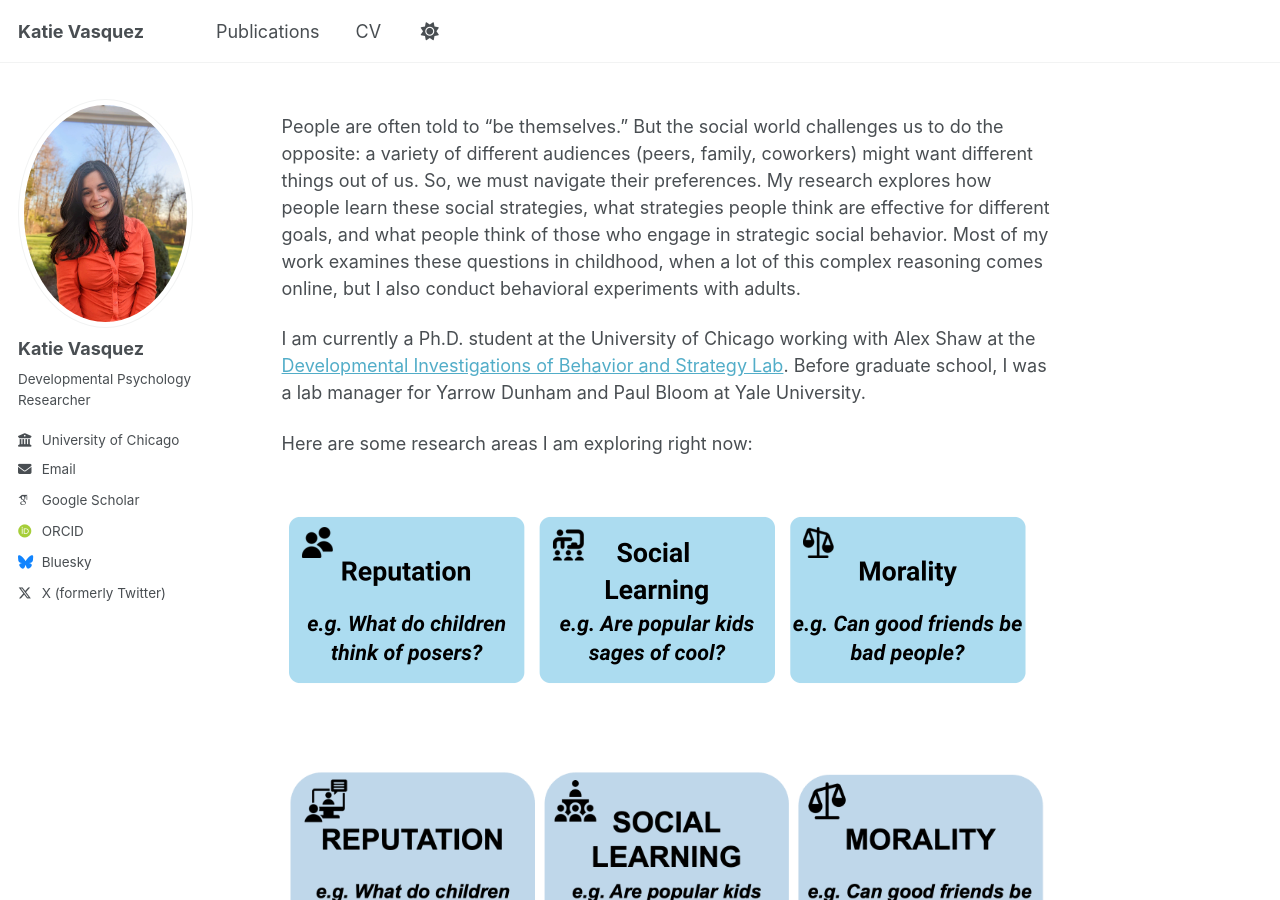
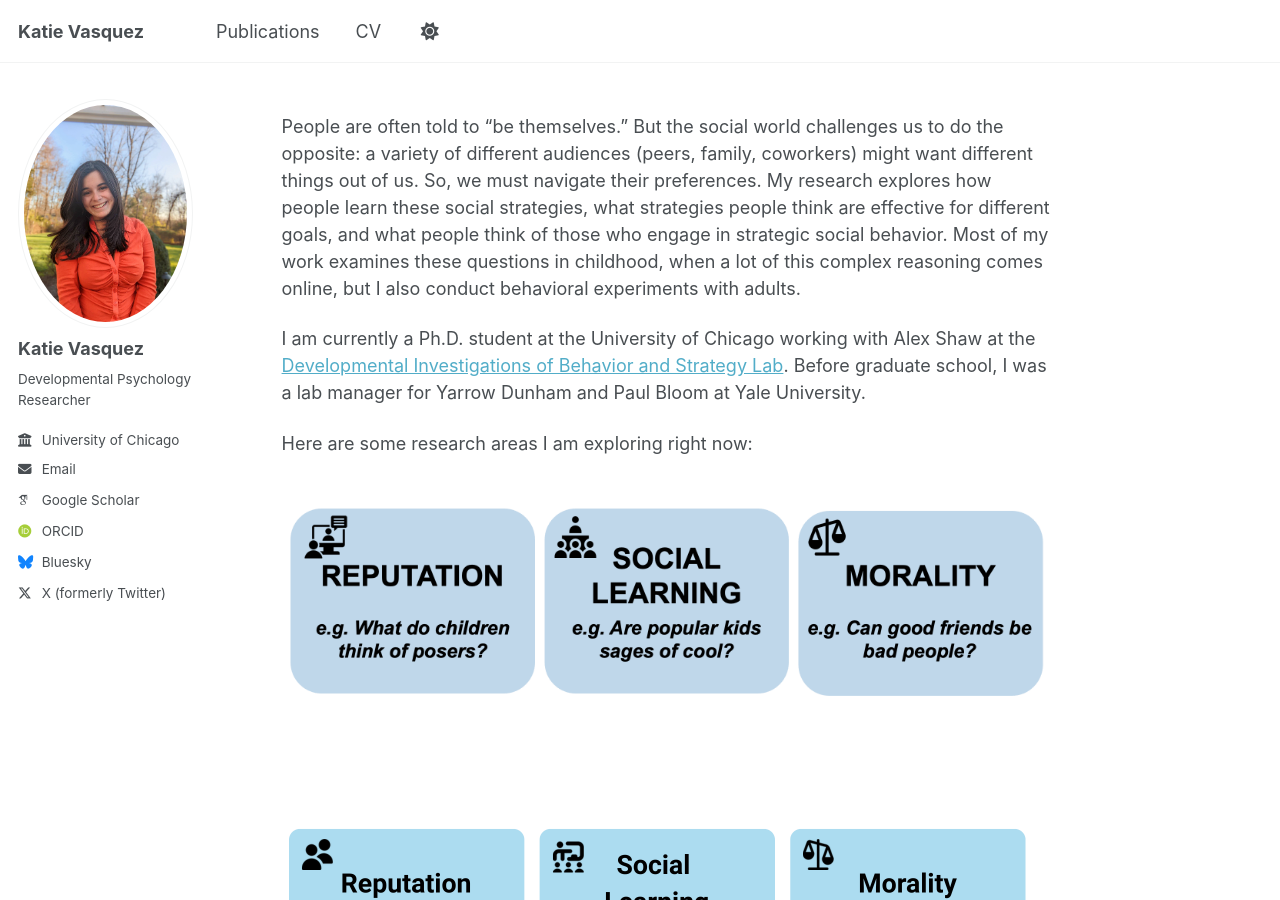
Before and after one commit to katievasq/katievasq.github.io, a Jekyll site: the page built from _pages/about.md, in a window 1280 px wide and 900 px high. Built offline with Jekyll 4.4.1, drawn with Linux system fonts in a browser that asks for light colours; some web fonts are replaced.

Commit message:
Update about.md

```diff
--- a/_pages/about.md
+++ b/_pages/about.md
@@ -13,6 +13,6 @@ I am currently a Ph.D. student at the University of Chicago working with Alex Sh
 
 Here are some research areas I am exploring right now:
 
+![Research Interests ](/images/Presentation1.png)
+
 ![Research Interests](/images/research-interests.png)
-
-![Research Interests ](/images/Presentation1.png)
```
